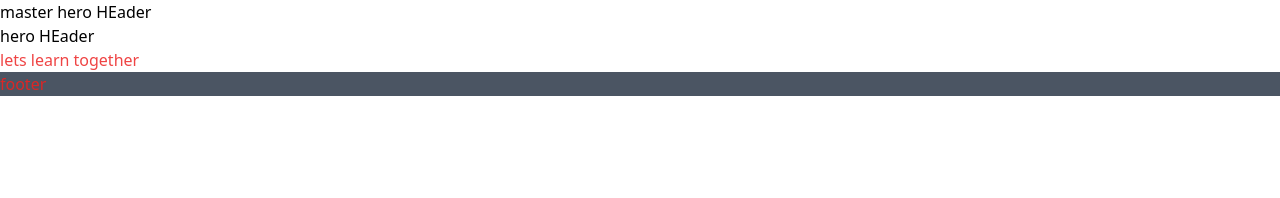
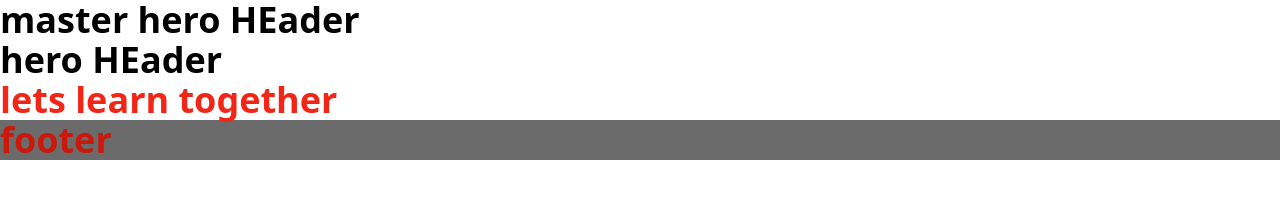
Before and after one commit to nisharmultani/IELTS, a Gatsby site: page / in a window 1280 px wide. Built offline with nearby package versions, Linux system fonts and the light colour scheme; Gatsby itself is replaced by a stand-in of ours.

Commit message:
fix: tailwind

```diff
--- /dev/null
+++ b/design-system/components/typography.scss
@@ -0,0 +1,5 @@
+h1,
+.h1 {
+    @apply text-5xl font-bold;
+    @apply sm:text-2xl md:text-3xl lg:text-4xl;
+}
--- /dev/null
+++ b/design-system/tailwind.scss
@@ -0,0 +1,6 @@
+@tailwind base;
+@tailwind components;
+@tailwind utilities;
+
+
+@import './components/typography.scss'
--- a/gatsby-browser.js
+++ b/gatsby-browser.js
@@ -5,4 +5,4 @@
  */
 
 // You can delete this file if you're not using it
-import './src/style/tailwind.css'
+import './design-system/tailwind.scss'
--- a/gatsby-config.js
+++ b/gatsby-config.js
@@ -18,6 +18,7 @@ module.exports = {
     `gatsby-plugin-image`,
     'gatsby-plugin-tailwindcss',
     'gatsby-plugin-postcss',
+    'gatsby-plugin-sass',
     {
       resolve: `gatsby-source-filesystem`,
       options: {
--- a/package.json
+++ b/package.json
@@ -19,6 +19,8 @@
   "devDependencies": {
     "autoprefixer": "^10.4.14",
     "gatsby-plugin-postcss": "^6.11.0",
+    "gatsby-plugin-sass": "^6.11.0",
+    "node-sass": "^8.0.0",
     "postcss": "^8.4.24",
     "prettier": "^2.8.8",
     "tailwindcss": "^3.3.2"
--- a/src/pages/index.tsx
+++ b/src/pages/index.tsx
@@ -11,7 +11,7 @@ const IndexPage = () => (
     <MasterHeader />
     <main>
       <HeroHeader />
-      <h2 className="text-red-500"> lets learn together</h2>
+      <h1 className="text-red-500 h1"> lets learn together</h1>
     </main>
     <Footer />
   </>
--- a/tailwind.config.js
+++ b/tailwind.config.js
@@ -5,7 +5,102 @@ module.exports = {
     "./src/components/**/*.{js,jsx,ts,tsx}",
   ],
   theme: {
-    extend: {},
+    extend: {
+      colors: {
+        transparent: 'transparent',
+        black: '#000000', // explore primary
+        white: '#FFFFFF',
+
+        // explore module primary colors
+        gray: {
+          50: '#F7F7F7',
+          100: '#EBEBEB',
+          200: '#D1D1D1',
+          300: '#B8B8B8',
+          400: '#9E9E9E',
+          500: '#858585',
+          600: '#6B6B6B', // secondary
+          700: '#424242',
+          800: '#212121',
+        },
+        coolGray: {
+          50: '#FCFCFD',
+          100: '#F9FAFB',
+          200: '#F2F4F7',
+          300: '#EAECF0',
+          400: '#D0D5DD',
+          500: '#98A2B3', // secondary
+          600: '#667085',
+          700: '#475467',
+          800: '#1D2939',
+        },
+
+        // buidl module primary colors
+        orange: {
+          50: '#FDF4F2',
+          100: '#F9E2DC',
+          200: '#F1BFB1',
+          300: '#E99D86',
+          400: '#E2795A',
+          500: '#DA552F', // buidl primary
+          600: '#B64220',
+          700: '#8B3219',
+          800: '#682512',
+        },
+
+        // invest module primary colors
+        purple: {
+          50: '#F4F3FC',
+          100: '#E0DFF6',
+          200: '#BAB6EC',
+          300: '#948EE1',
+          400: '#6E66D6',
+          500: '#483ECC',
+          600: '#362DA9', // invest primary
+          700: '#292281',
+          800: '#1F1A61',
+        },
+
+        // tertiary red
+        red: {
+          50: '#FEF1F0',
+          100: '#FDDBD8',
+          200: '#FAAEA8',
+          300: '#F88078',
+          400: '#F55347',
+          500: '#F22617', // error
+          600: '#CB180B',
+          700: '#9B1208',
+          800: '#740E06',
+        },
+
+        // tertiary yellow
+        yellow: {
+          50: '#FFFCF0',
+          100: '#FFF7D7',
+          200: '#FEEDA4',
+          300: '#FEE472',
+          400: '#FDDA3F',
+          500: '#FDD00D', // warning
+          600: '#D4AD02',
+          700: '#A28402',
+          800: '#796301',
+        },
+
+        // tertiary green
+        green: {
+          50: '#F4FAF5',
+          100: '#E3F3E3',
+          200: '#BFE3C0',
+          300: '#9BD49E',
+          400: '#78C47B',
+          500: '#54B558', // success
+          600: '#419544',
+          700: '#317234',
+          800: '#255527',
+        },
+      },
+    },
   },
   plugins: [],
 }
```
Also changed, not shown: src/style/tailwind.css (deleted), 1 other file.
